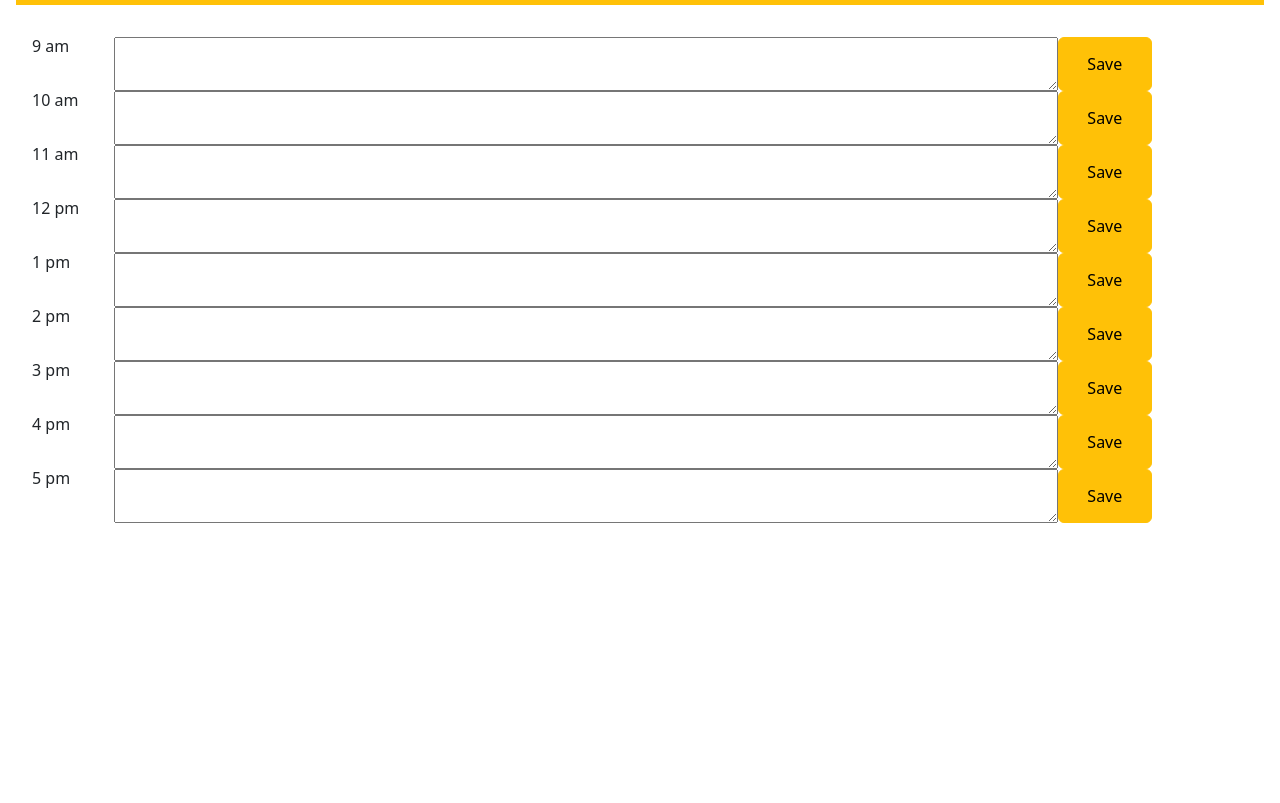
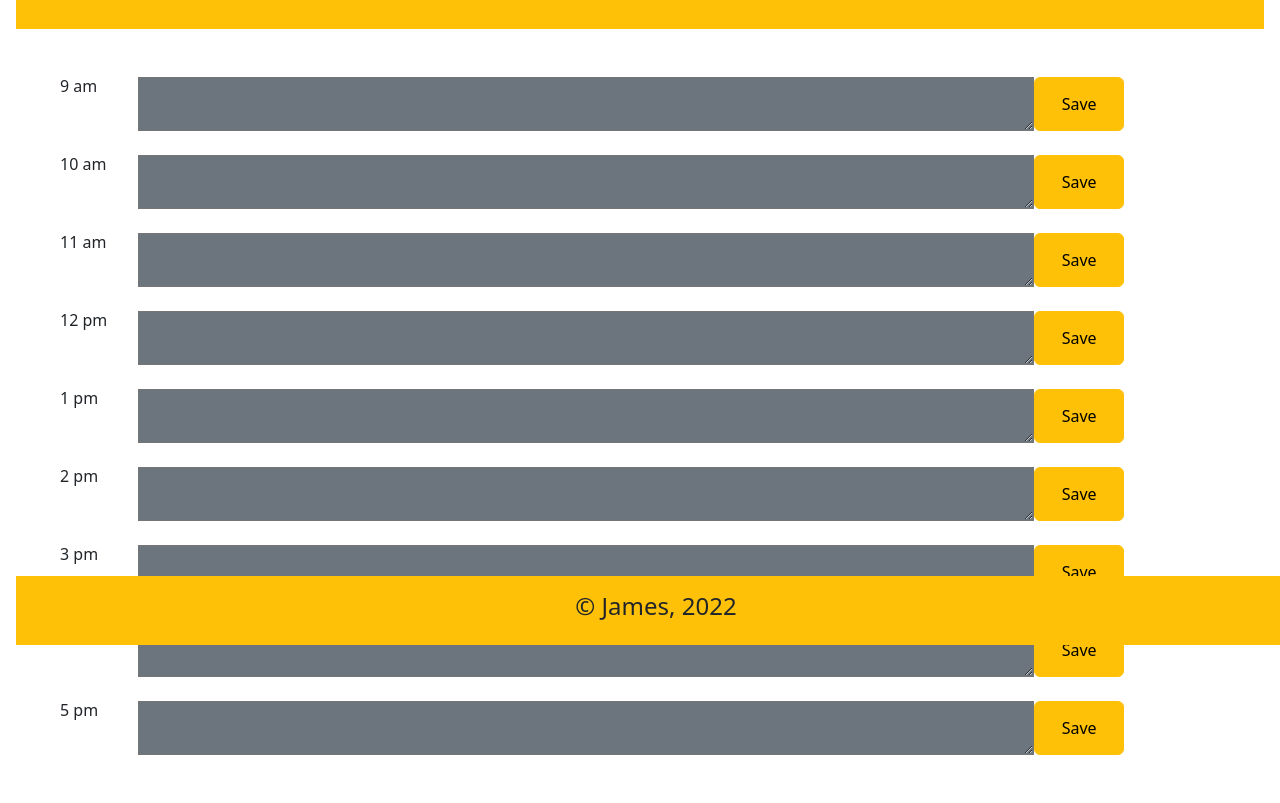
Before and after one commit to eugerald/5thchallengeGo, a plain HTML site: page index.html in a window 1280 px wide. Shown: the part 139-942 px from the top of the page. Before the commit the page ends 800 px from the top, so only its background shows below. Drawn offline with nearby package versions, Linux system fonts and the light colour scheme.

Commit message:
Addng color change

```diff
--- a/assets/script.js
+++ b/assets/script.js
@@ -3,3 +3,32 @@ $(".saveplan").on("click",function(){
     var time = $(this).siblings("textarea").attr("id")
     localStorage.setItem(time,userPlanEntry)
 })
+// $("#11").val(localStorage.getItem("11"));
+// $("#10").val(localStorage.getItem("10"));
+// $("#9").val(localStorage.getItem("9"));
+// $("#12").val(localStorage.getItem("12"));
+// $("#13").val(localStorage.getItem("13"));
+// $("#14").val(localStorage.getItem("14"));
+// $("#15").val(localStorage.getItem("15"));
+// $("#16").val(localStorage.getItem("16"));
+
+var currentHour = dayjs().hour()
+
+for(let i =9;i<=17;i++){
+    $("#"+i).val(localStorage.getItem(i));
+    if(i<currentHour){
+        $("#"+i).addClass("bg-secondary")
+    }else if(currentHour === i){
+        $("#"+i).addClass("bg-danger")
+
+    }else{
+            $("#"+i).addClass("bg-info")
+
+
+    }
+
+}
+
+
+
+$("#date").text(dayjs().format("MM/DD/YYYY"))
--- a/assets/scripts..js/style.css
+++ b/assets/scripts..js/style.css
@@ -0,0 +1,5 @@
+footer{
+    position:fixed;
+    bottom:0;
+    width: 100%;
+}
--- a/index.html
+++ b/index.html
@@ -4,6 +4,7 @@
     <meta charset="utf-8">
     <meta name="viewport" content="width=device-width, initial-scale=1">
     <title>WorkBaseScheduler demo</title>
+ <link href="./assets/scripts..js/style.css" rel="stylesheet" />gg
     <link href="https://cdn.jsdelivr.net/npm/bootstrap@5.2.3/dist/css/bootstrap.min.css" rel="stylesheet" integrity="sha384-rbsA2VBKQhggwzxH7pPCaAqO46MgnOM80zW1RWuH61DGLwZJEdK2Kadq2F9CUG65" crossorigin="anonymous">
   </head>
   <body>
@@ -12,53 +13,56 @@
   <h1>Work Day Scheduler</h1>
   <p>Today is: <span id="date"></span></p>
   </header>
-  <main class="container m-3 p-3">
-    <section class="row">
+  <main class="container m-3 p-3 ml-5">
+    <section class="row m-2 p-2">
         <h6 class="col-1">9 am</h6>
         <textarea class="col-10" rows="2" cols="90" id="9"></textarea>
         <button class="col-1 saveplan btn btn-warning">Save</button>
     </section>
-    <section class="row">
+    <section class="row m-2 p-2">
         <h6 class="col-1">10 am</h6>
         <textarea class="col-10" rows="2" cols="90" id="10"></textarea>
         <button class="col-1 saveplan btn btn-warning">Save</button>
     </section>
-    <section class="row">
+    <section class="row m-2 p-2">
         <h6 class="col-1">11 am</h6>
         <textarea class="col-10" rows="2" cols="90" id="11"></textarea>
         <button class="col-1 saveplan btn btn-warning">Save</button>
     </section>
-    <section class="row">
+    <section class="row m-2 p-2">
         <h6 class="col-1">12 pm</h6>
         <textarea class="col-10" rows="2" cols="90" id="12"></textarea>
         <button class="col-1 saveplan btn btn-warning">Save</button>
     </section>
-    <section class="row">
+    <section class="row m-2 p-2">
         <h6 class="col-1">1 pm</h6>
         <textarea class="col-10" rows="2" cols="90" id="13"></textarea>
         <button class="col-1 saveplan btn btn-warning">Save</button>
     </section>
-    <section class="row">
+    <section class="row m-2 p-2">
         <h6 class="col-1">2 pm</h6>
         <textarea class="col-10" rows="2" cols="90" id="14"></textarea>
         <button class="col-1 saveplan btn btn-warning">Save</button>
     </section>
-    <section class="row">
+    <section class="row m-2 p-2">
         <h6 class="col-1">3 pm</h6>
         <textarea class="col-10" rows="2" cols="90" id="15"></textarea>
         <button class="col-1 saveplan btn btn-warning">Save</button>
     </section>
-     <section class="row">
+     <section class="row m-2 p-2">
         <h6 class="col-1">4 pm</h6>
         <textarea class="col-10" rows="2" cols="90" id="16"></textarea>
         <button class="col-1 saveplan btn btn-warning">Save</button>
     </section>
-    <section class="row">
+    <section class="row m-2 p-2">
         <h6 class="col-1">5 pm</h6>
         <textarea class="col-10" rows="2" cols="90" id="17"></textarea>
         <button class="col-1 saveplan btn btn-warning">Save</button>
     </section>
   </main>
+  <footer class="bg-warning text-center m-3 p-3">
+    <h4>&copy; James, 2022</h4>
+  </footer>
     <script src="https://cdn.jsdelivr.net/npm/bootstrap@5.2.3/dist/js/bootstrap.bundle.min.js" integrity="sha384-kenU1KFdBIe4zVF0s0G1M5b4hcpxyD9F7jL+jjXkk+Q2h455rYXK/7HAuoJl+0I4" crossorigin="anonymous"></script>
 
 
```
